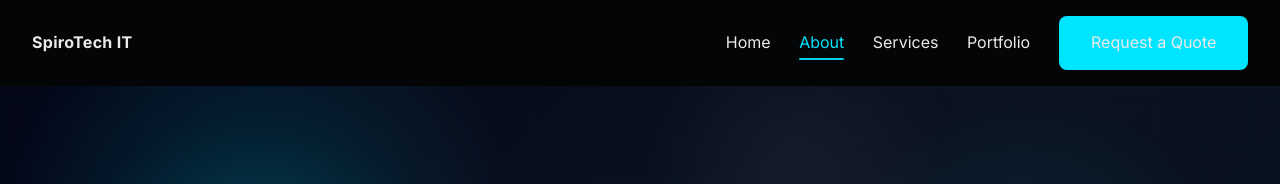
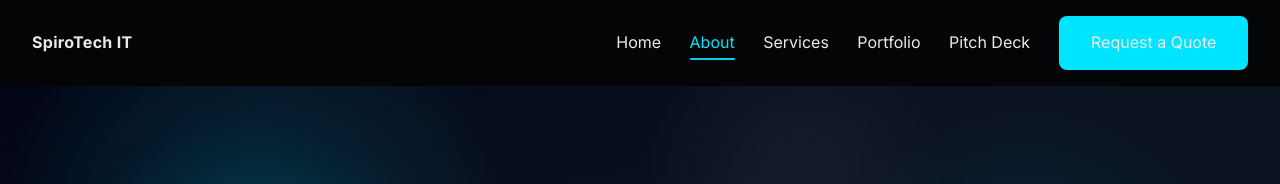
Before and after one commit to spirotech-it-solutions/spirotech-it-solutions.github.io, a plain HTML site: page about/index.html in a window 1280 px wide. Shown: the top 184 px of the page. Drawn offline with Linux system fonts and the light colour scheme.

Commit message:
Add Pitch Deck nav link to all subpages with absolute root path

```diff
--- a/about/index.html
+++ b/about/index.html
@@ -36,6 +36,7 @@
       <a href="../about/" class="active">About</a>
       <a href="../services/">Services</a>
       <a href="../portfolio/">Portfolio</a>
+      <a href="/pitch.html">Pitch Deck</a>
       <a href="../contact/" class="btn">Request a Quote</a>
     </div>
   </nav>
```
Also changed, not shown: contact/index.html (+1 -0 lines), services/index.html (+1 -0 lines).
